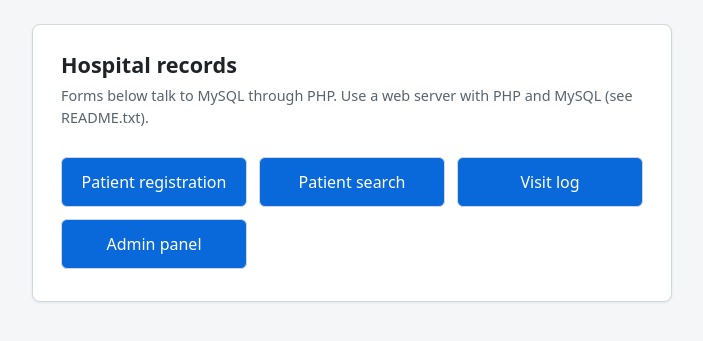
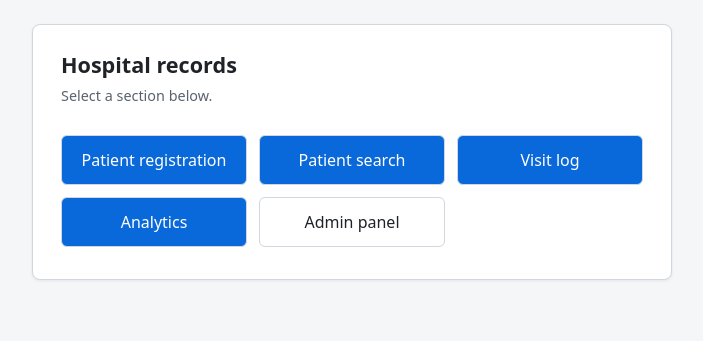
Before and after one commit to swevswev/CS4347_Project, a PHP site: page / in a window 1280 px wide. Shown: the top 341 px of the page, without its empty margins (288-991 px from the left). Run offline with PHP 8.4, Linux system fonts and the light colour scheme.

Commit message:
Refactor CSS styles and update navigation links

```diff
--- a/project/index.php
+++ b/project/index.php
@@ -5,64 +5,29 @@
   <meta name="viewport" content="width=device-width, initial-scale=1.0">
   <title>Home — Hospital Records</title>
   <style>
-    :root {
-      --bg: #f4f6f8;
-      --card: #fff;
-      --border: #d0d7de;
-      --text: #1f2328;
-      --muted: #59636e;
-      --accent: #0969da;
-    }
-    * { box-sizing: border-box; }
-    body {
-      margin: 0;
-      font-family: system-ui, -apple-system, Segoe UI, Roboto, sans-serif;
-      background: var(--bg);
-      color: var(--text);
-      line-height: 1.5;
-      padding: 1.5rem;
-    }
-    main {
-      max-width: 40rem;
-      margin: 0 auto;
-      background: var(--card);
-      border: 1px solid var(--border);
-      border-radius: 8px;
-      padding: 1.5rem 1.75rem 2rem;
-      box-shadow: 0 1px 3px rgba(31, 35, 40, 0.08);
-    }
-    h1 { font-size: 1.35rem; font-weight: 600; margin: 0 0 0.25rem; }
-    .subtitle { color: var(--muted); font-size: 0.9rem; margin: 0 0 1.75rem; }
-    .nav-grid {
-      display: grid;
-      grid-template-columns: repeat(auto-fill, minmax(11rem, 1fr));
-      gap: 0.75rem;
-    }
-    .nav-grid a {
-      display: block;
-      text-align: center;
-      text-decoration: none;
-      font-size: 1rem;
-      padding: 0.75rem 1rem;
-      border-radius: 6px;
-      border: 1px solid var(--border);
-      background: var(--accent);
-      color: #fff;
-      font-weight: 500;
-    }
-    .nav-grid a:hover { filter: brightness(1.05); }
-    .nav-grid a:focus-visible { outline: 2px solid var(--accent); outline-offset: 2px; }
+    :root { --bg:#f4f6f8; --card:#fff; --border:#d0d7de; --text:#1f2328; --muted:#59636e; --accent:#0969da; }
+    * { box-sizing:border-box; }
+    body { margin:0; font-family:system-ui,-apple-system,Segoe UI,Roboto,sans-serif; background:var(--bg); color:var(--text); line-height:1.5; padding:1.5rem; }
+    main { max-width:40rem; margin:0 auto; background:var(--card); border:1px solid var(--border); border-radius:8px; padding:1.5rem 1.75rem 2rem; box-shadow:0 1px 3px rgba(31,35,40,.08); }
+    h1 { font-size:1.35rem; font-weight:600; margin:0 0 .25rem; }
+    .subtitle { color:var(--muted); font-size:.9rem; margin:0 0 1.75rem; }
+    .nav-grid { display:grid; grid-template-columns:repeat(auto-fill,minmax(11rem,1fr)); gap:.75rem; }
+    .nav-grid a { display:block; text-align:center; text-decoration:none; font-size:1rem; padding:.75rem 1rem; border-radius:6px; border:1px solid var(--border); background:var(--accent); color:#fff; font-weight:500; }
+    .nav-grid a:hover { filter:brightness(1.05); }
+    .nav-grid a.admin { background:#fff; color:var(--text); }
+    .nav-grid a.admin:hover { background:#f6f8fa; }
   </style>
 </head>
 <body>
   <main>
     <h1>Hospital records</h1>
-    <p class="subtitle">Forms below talk to MySQL through PHP. Use a web server with PHP and MySQL (see README.txt).</p>
-    <nav class="nav-grid" aria-label="Forms">
+    <p class="subtitle">Select a section below.</p>
+    <nav class="nav-grid" aria-label="Navigation">
       <a href="PatientRegistration.php">Patient registration</a>
       <a href="PatientSearch.php">Patient search</a>
       <a href="VisitLog.php">Visit log</a>
-      <a href="AdminPanel.php">Admin panel</a>
+      <a href="Analytics.php">Analytics</a>
+      <a href="login.php" class="admin">Admin panel</a>
     </nav>
   </main>
 </body>
```
